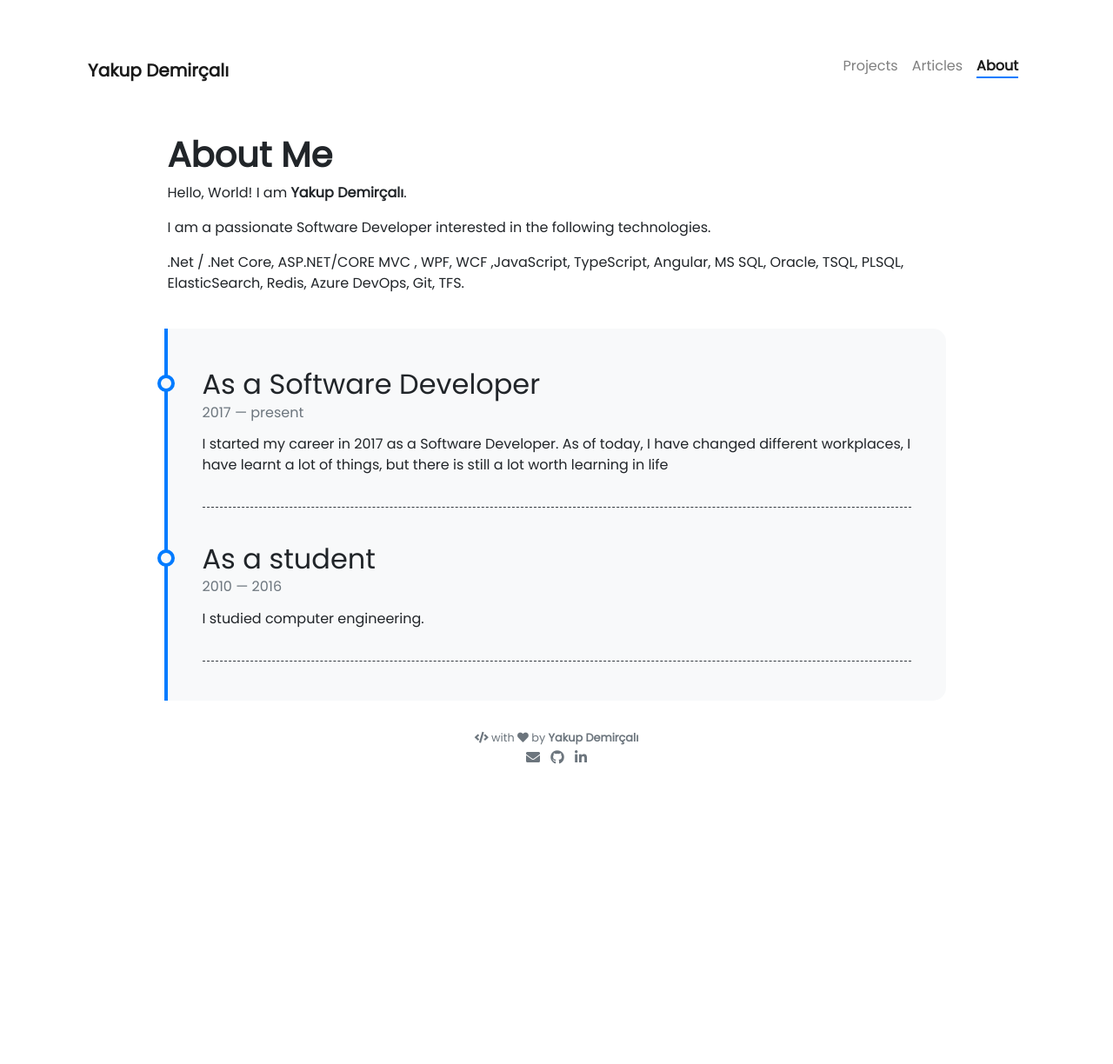
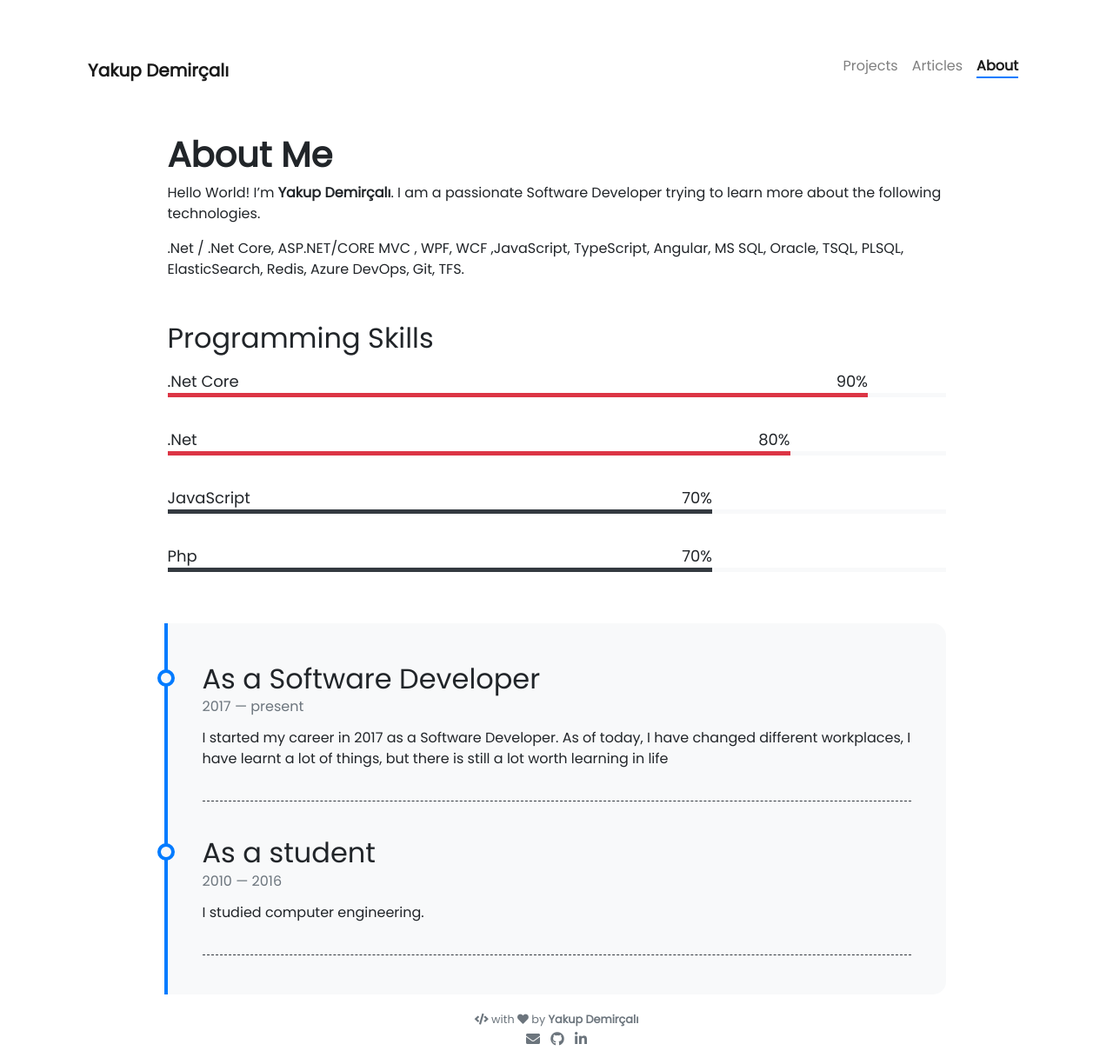
Before and after one commit to ydemircali/ydemircali.github.io, a Jekyll site: the page built from pages/about.md, in a window 1280 px wide. Shown: the whole page at 87% size. Built offline with Jekyll 4.4.1, drawn with Linux system fonts in a browser that asks for light colours; nearby versions of some CDN libraries; before the commit the page ends 900 px from its top, so only the background shows below that.

Commit message:
Update about.md

```diff
--- a/pages/about.md
+++ b/pages/about.md
@@ -7,18 +7,14 @@ weight: 3
 
 # **About Me**
 
-Hello, World! I am **{{ site.author.name }}**.<br>
-
-I am a passionate Software Developer interested in the following technologies.
+Hello World! I'm **{{ site.author.name }}**.
+I am a passionate Software Developer trying to learn more about the following technologies.
 
 .Net / .Net Core, ASP.NET/CORE MVC , WPF, WCF ,JavaScript, TypeScript, Angular, MS SQL, Oracle, TSQL, PLSQL, ElasticSearch, Redis, Azure DevOps, Git, TFS.
 
-<!--
 <div class="row">
 {% include about/skills.html title="Programming Skills" source=site.data.programming-skills %}
-{% include about/skills.html title="Other Skills" source=site.data.other-skills %}
 </div>
--->
 
 <div class="row">
 {% include about/timeline.html %}
```
